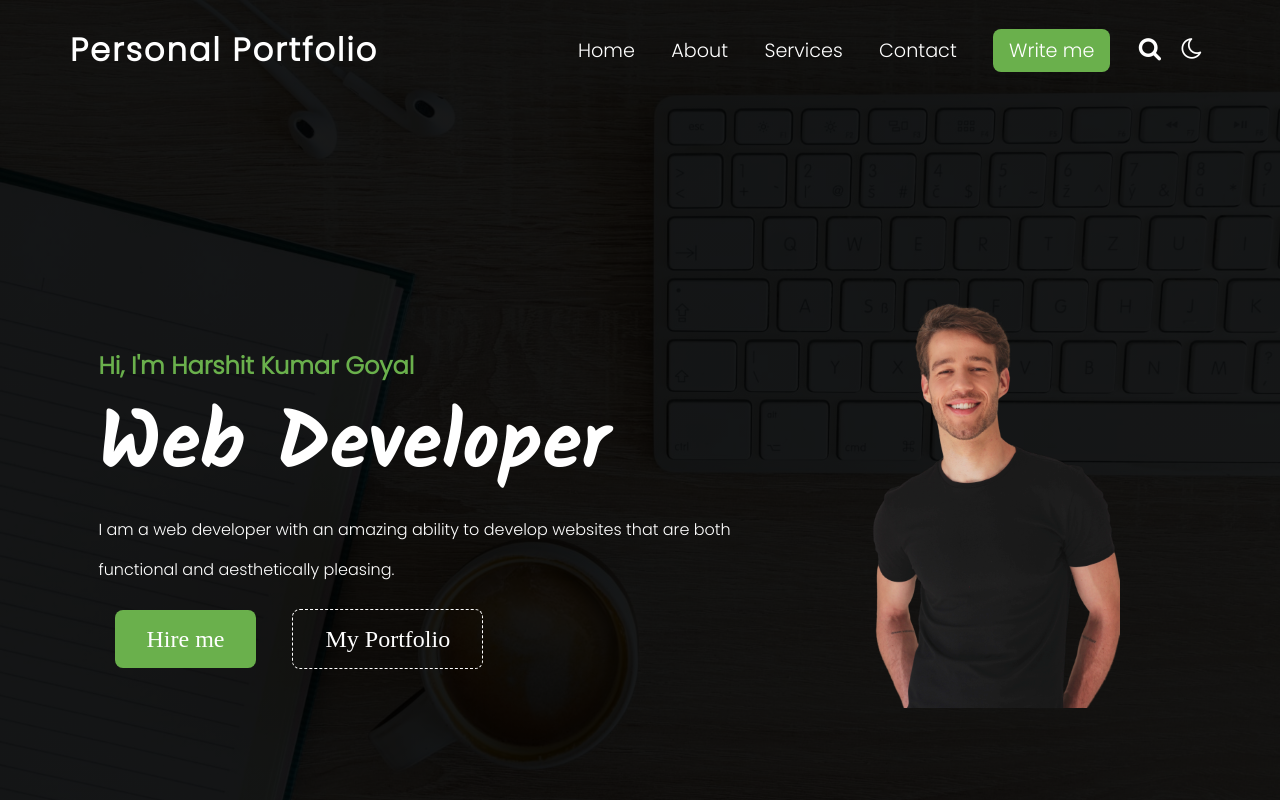
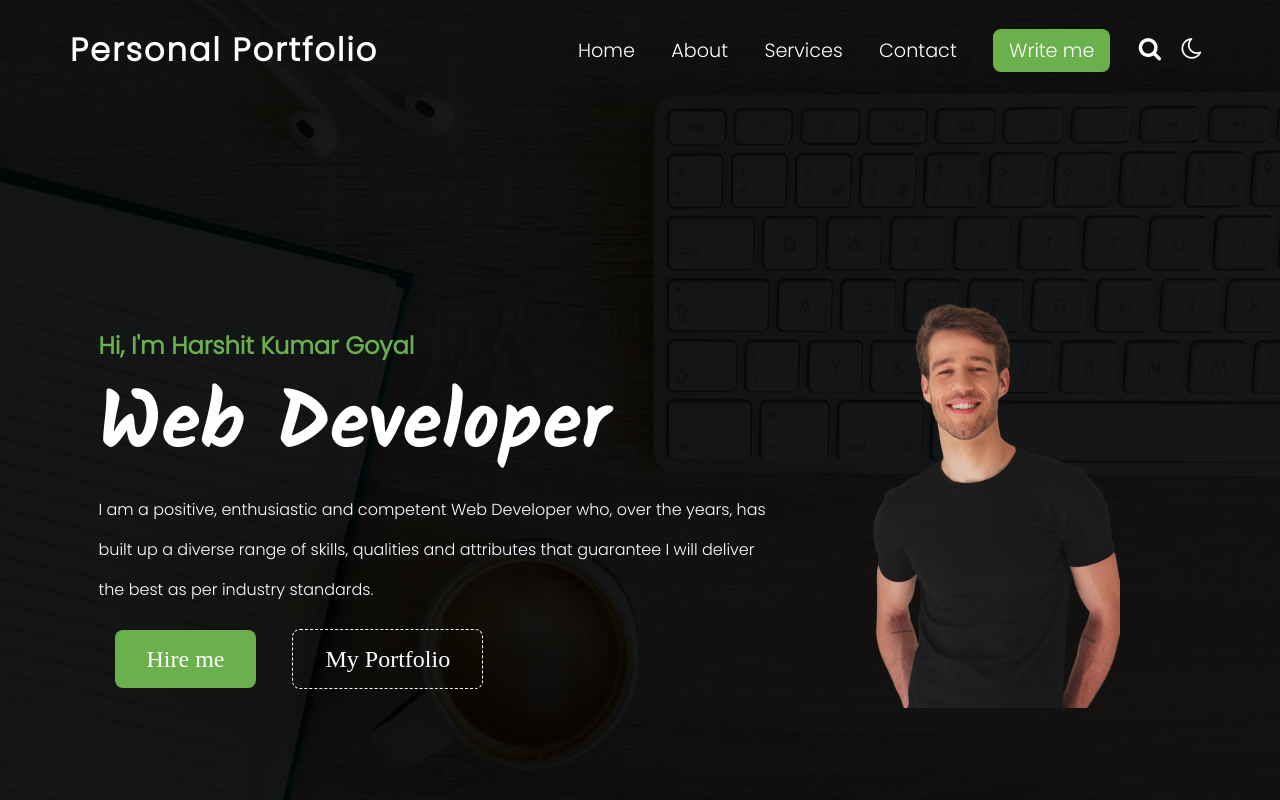
Before and after one commit to Harshitkg46/My-personal-portfolio, a plain HTML site: page index.html in a window 1280 px wide. Shown: the top 800 px of the page. Drawn offline with Linux system fonts and the light colour scheme.

Commit message:
Changing intro line

```diff
--- a/index.html
+++ b/index.html
@@ -36,7 +36,7 @@
                 <h2>Hi, I'm Harshit Kumar Goyal</h2>
             <h1>Web Developer</h1>
             <p>
-                I am a web developer with an amazing ability to develop websites that are both functional and aesthetically pleasing.
+                I am a positive, enthusiastic and competent Web Developer who, over the years, has built up a diverse range of skills, qualities and attributes that guarantee I will deliver the best as per industry standards.
             </p>
             <br><br>
             <div>
```
